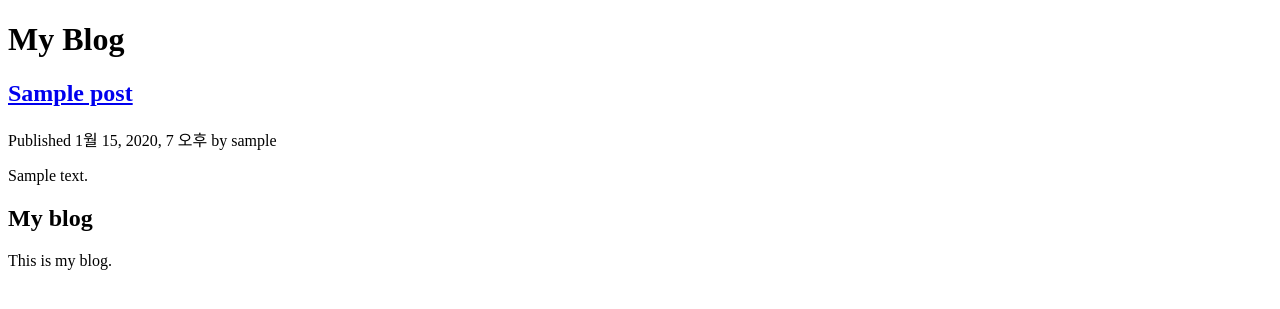
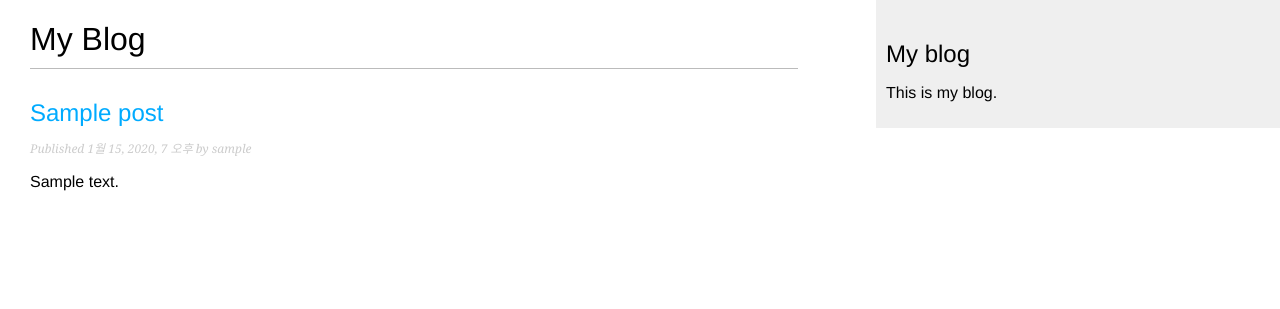
Before and after one commit to likelion-backend-6th/DjangoProject_ChoiSeonWoo, a Django app: page /blog/ in a window 1280 px wide. Shown: the top 309 px of the page. Run offline with Django 3.2, Linux system fonts and the light colour scheme; tables that the repository leaves empty hold one stand-in row (values such as "Sample post"); parts of the project's set-up code (start-up, migrations or seed data) failed here and were passed over.

Commit message:
base.html - blog.css 적용

```diff
--- /dev/null
+++ b/static/css/blog.css
@@ -0,0 +1,92 @@
+body {
+    margin:0;
+    padding:0;
+    font-family:helvetica, sans-serif;
+}
+
+a {
+    color:#00abff;
+    text-decoration:none;
+}
+
+h1 {
+    font-weight:normal;
+    border-bottom:1px solid #bbb;
+    padding:0 0 10px 0;
+}
+
+h2 {
+    font-weight:normal;
+    margin:30px 0 0;
+}
+
+#content {
+    float:left;
+    width:60%;
+    padding:0 0 0 30px;
+}
+
+#sidebar {
+    float:right;
+    width:30%;
+    padding:10px;
+    background:#efefef;
+    height:100%;
+}
+
+p.date {
+    color:#ccc;
+    font-family: georgia, serif;
+    font-size: 12px;
+    font-style: italic;
+}
+
+/* pagination */
+.pagination {
+    margin:40px 0;
+    font-weight:bold;
+}
+
+/* forms */
+label {
+    float:left;
+    clear:both;
+    color:#333;
+    margin-bottom:4px;
+}
+input, textarea {
+    clear:both;
+    float:left;
+    margin:0 0 10px;
+    background:#ededed;
+    border:0;
+    padding:6px 10px;
+    font-size:12px;
+}
+input[type=submit] {
+    font-weight:bold;
+    background:#00abff;
+    color:#fff;
+    padding:10px 20px;
+    font-size:14px;
+    text-transform:uppercase;
+}
+.errorlist {
+    color:#cc0033;
+    float:left;
+    clear:both;
+    padding-left:10px;
+}
+
+/* comments */
+.comment {
+    padding:10px;
+}
+.comment:nth-child(even) {
+    background:#efefef;
+}
+.comment .info {
+    font-weight:bold;
+    font-size:12px;
+    color:#666;
+}
--- a/templates/blog/base.html
+++ b/templates/blog/base.html
@@ -8,7 +8,7 @@
         {% block title%}
         {% endblock %}
     </title>
-<!--    <link href="{% static " css/blog.css" %}" rel="stylesheet">-->
+    <link href="{% static 'css/blog.css' %}" rel="stylesheet">
 </head>
 
 <body>
```
